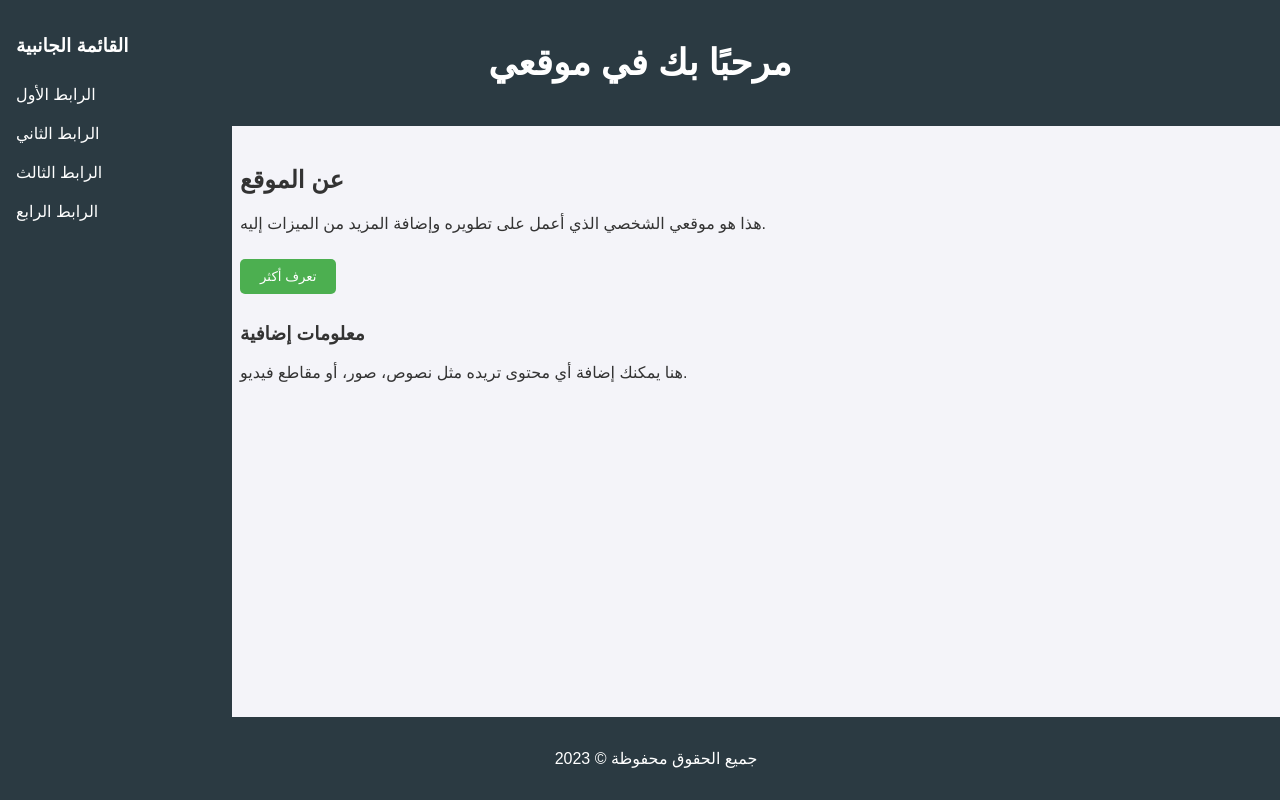
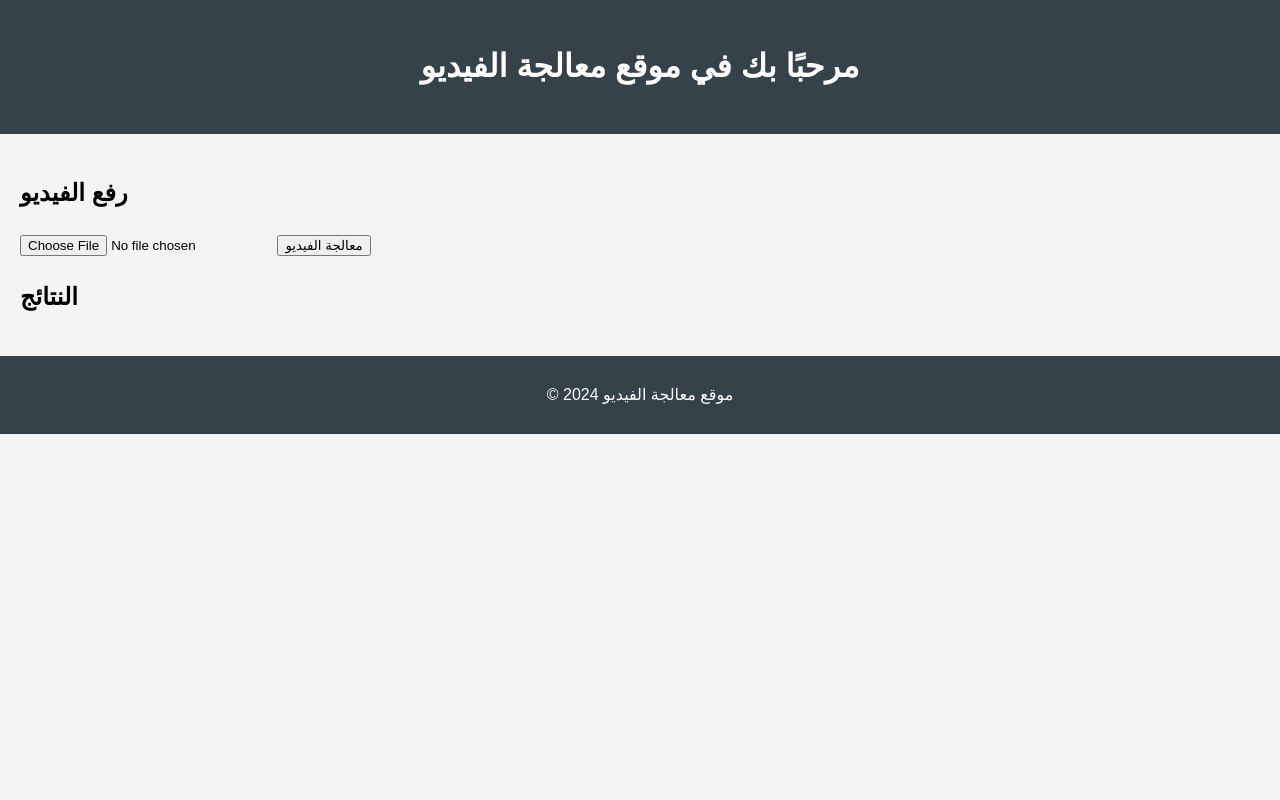
Before and after one commit to ariatmohamed/ariatmohamed.github.io, a plain HTML site: page index.html in a window 1280 px wide. Drawn offline with Linux system fonts and the light colour scheme.

Commit message:
Update index.html

```diff
--- a/index.html
+++ b/index.html
@@ -3,118 +3,27 @@
 <head>
     <meta charset="UTF-8">
     <meta name="viewport" content="width=device-width, initial-scale=1.0">
-    <title>موقعي الشخصي</title>
-    <style>
-        /* إعدادات التصميم العامة */
-        body {
-            font-family: Arial, sans-serif;
-            margin: 0;
-            background-color: #f4f4f9;
-            color: #333;
-            display: flex;
-            min-height: 100vh;
-            flex-direction: column;
-        }
-
-        /* الشريط العلوي */
-        .navbar {
-            background-color: #2b3a42;
-            padding: 1em;
-            text-align: center;
-            color: #fff;
-            font-size: 18px;
-        }
-
-        /* الشريط الجانبي */
-        .sidebar {
-            background-color: #2b3a42;
-            color: #fff;
-            padding: 1em;
-            width: 200px;
-            min-height: 100vh;
-            position: fixed;
-            top: 0;
-            left: 0;
-            overflow-y: auto;
-        }
-
-        .sidebar a {
-            color: #ffffff;
-            text-decoration: none;
-            display: block;
-            padding: 10px 0;
-            transition: 0.3s;
-        }
-
-        .sidebar a:hover {
-            background-color: #575e66;
-            padding-left: 10px;
-        }
-
-        /* محتوى الصفحة */
-        .content {
-            margin-left: 220px;
-            padding: 20px;
-        }
-
-        /* تذييل الصفحة */
-        .footer {
-            background-color: #2b3a42;
-            color: #fff;
-            padding: 1em;
-            text-align: center;
-            position: fixed;
-            bottom: 0;
-            width: 100%;
-        }
-
-        /* تحسين تصميم الأزرار */
-        .button {
-            background-color: #4CAF50;
-            color: white;
-            padding: 10px 20px;
-            margin: 10px 0;
-            border: none;
-            border-radius: 5px;
-            cursor: pointer;
-            transition: 0.3s;
-        }
-
-        .button:hover {
-            background-color: #45a049;
-        }
-    </style>
+    <title>موقع معالجة الفيديو</title>
+    <link rel="stylesheet" href="styles.css">
 </head>
 <body>
-    <!-- شريط التنقل العلوي -->
-    <div class="navbar">
-        <h1>مرحبًا بك في موقعي</h1>
-    </div>
-
-    <!-- الشريط الجانبي -->
-    <div class="sidebar">
-        <h3>القائمة الجانبية</h3>
-        <a href="#">الرابط الأول</a>
-        <a href="#">الرابط الثاني</a>
-        <a href="#">الرابط الثالث</a>
-        <a href="#">الرابط الرابع</a>
-    </div>
-
-    <!-- المحتوى الرئيسي -->
-    <div class="content">
-        <h2>عن الموقع</h2>
-        <p>هذا هو موقعي الشخصي الذي أعمل على تطويره وإضافة المزيد من الميزات إليه.</p>
-
-        <!-- زر تفاعلي -->
-        <button class="button">تعرف أكثر</button>
-
-        <h3>معلومات إضافية</h3>
-        <p>هنا يمكنك إضافة أي محتوى تريده مثل نصوص، صور، أو مقاطع فيديو.</p>
-    </div>
-
-    <!-- تذييل الصفحة -->
-    <div class="footer">
-        <p>جميع الحقوق محفوظة © 2023</p>
-    </div>
+    <header>
+        <h1>مرحبًا بك في موقع معالجة الفيديو</h1>
+    </header>
+    <main>
+        <section>
+            <h2>رفع الفيديو</h2>
+            <input type="file" id="videoUpload">
+            <button id="processButton">معالجة الفيديو</button>
+        </section>
+        <section id="results">
+            <h2>النتائج</h2>
+            <!-- سيتم عرض النتائج هنا -->
+        </section>
+    </main>
+    <footer>
+        <p>&copy; 2024 موقع معالجة الفيديو</p>
+    </footer>
+    <script src="script.js"></script>
 </body>
 </html>
```
